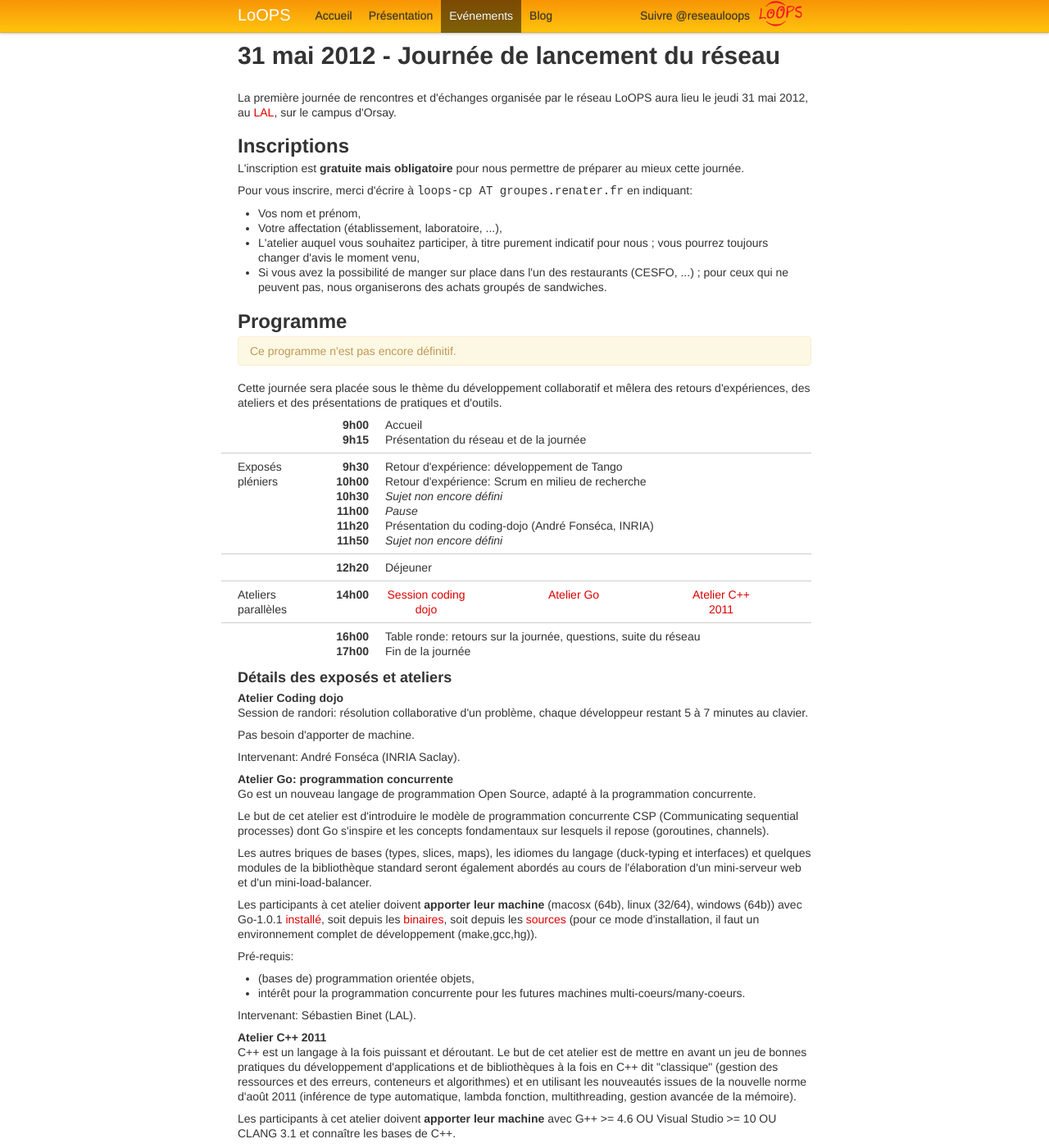
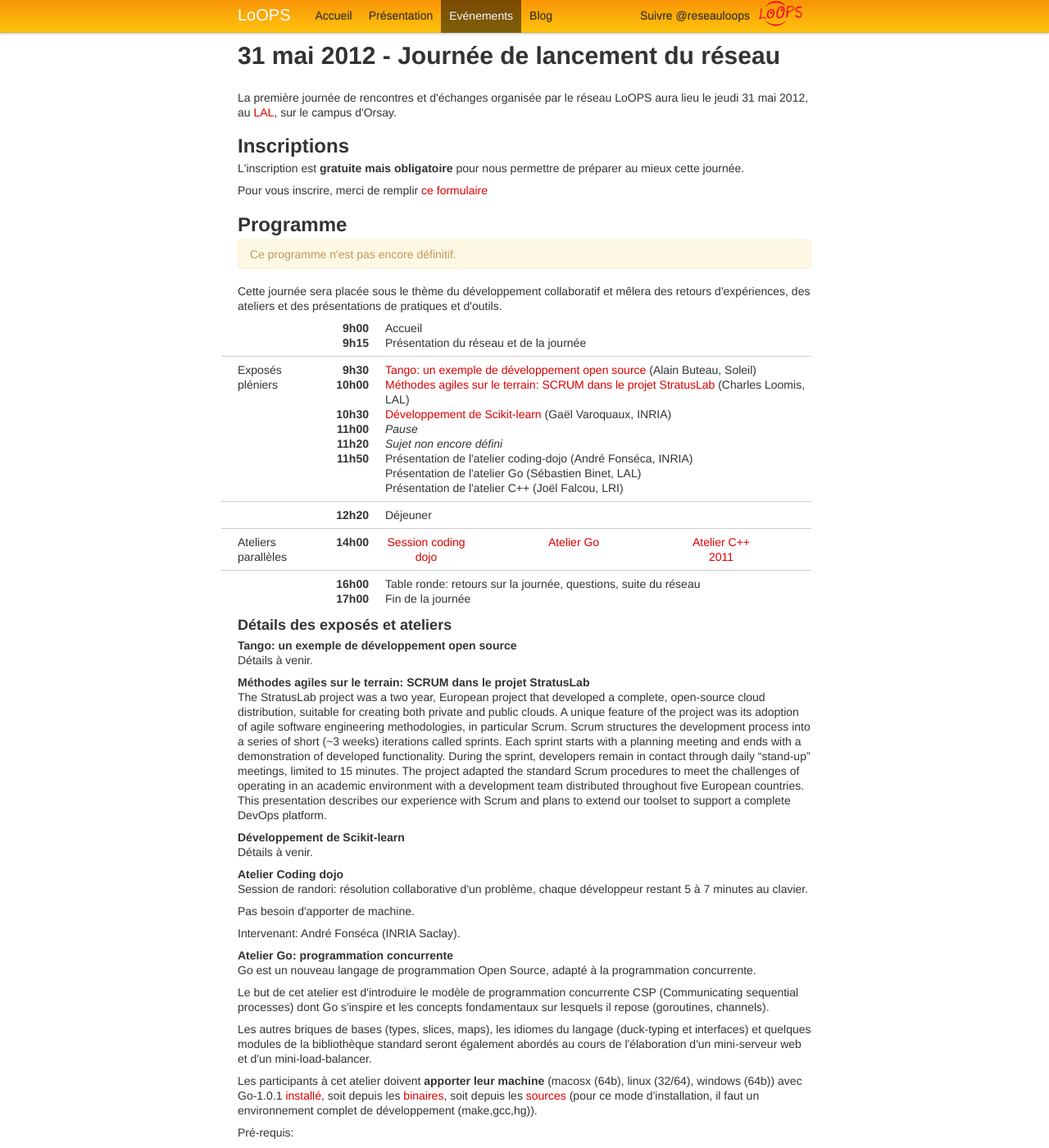
Before and after one commit to reseau-loops/reseau-loops.github.com, a Jekyll site: the page built from journee_2012_05_31.html, in a window 1280 px wide and 1400 px high. Shown: the whole window at 82% size. Built offline with Jekyll 4.4.1, drawn with Linux system fonts in a browser that asks for light colours; Markdown is read by kramdown in place of the engine named in the settings; comment, search, counter and statistics services are not loaded.

Commit message:
maj programme; lien vers formulaire d'inscription

```diff
--- a/journee_2012_05_31.html
+++ b/journee_2012_05_31.html
@@ -16,8 +16,11 @@
 de préparer au mieux cette journée.
 </p>
 <p>
-Pour vous inscrire, merci d'écrire à <tt>loops-cp AT groupes.renater.fr</tt> en indiquant:
+Pour vous inscrire, merci de remplir
+<a href="http://indico2.lal.in2p3.fr/indico/confRegistrationFormDisplay.py/display?confId=1844">ce formulaire</a>
 </p>
+<!--
+ 'écrire à <tt>loops-cp AT groupes.renater.fr</tt> en indiquant:
 <ul>
 <li>Vos nom et prénom,</li>
 <li>Votre affectation (établissement, laboratoire, ...),</li>
@@ -26,6 +29,7 @@
 <li>Si vous avez la possibilité de manger sur place dans l'un des restaurants (CESFO, ...) ;
   pour ceux qui ne peuvent pas, nous organiserons des achats groupés de sandwiches.</li>
 </ul>
+-->
 
 <h2>Programme</h2>
 <div class="alert alert-warning">
@@ -55,15 +59,15 @@
   <div class="span10">
     <div class="row">
       <div class="span1 time">9h30</div>
-      <div class="span9">Retour d'expérience: développement de Tango</div>
+      <div class="span9"><a href="#tango">Tango: un exemple de développement open source</a> (Alain Buteau, Soleil)</div>
     </div>
     <div class="row">
       <div class="span1 time">10h00</div>
-      <div class="span9">Retour d'expérience: Scrum en milieu de recherche</div>
+      <div class="span9"><a href="#scrum">Méthodes agiles sur le terrain: SCRUM dans le projet StratusLab</a> (Charles Loomis, LAL)</div>
     </div>
     <div class="row">
       <div class="span1 time">10h30</div>
-      <div class="span9"><i>Sujet non encore défini</i><!--Présentation de Github ou Bitbucket et pratiques associées--></div>
+      <div class="span9"><a href="#sklearn">Développement de Scikit-learn</a> (Gaël Varoquaux, INRIA)</div>
     </div>
     <div class="row">
       <div class="span1 time">11h00</div>
@@ -71,11 +75,19 @@
     </div>
     <div class="row">
       <div class="span1 time">11h20</div>
-      <div class="span9">Présentation du coding-dojo (André Fonséca, INRIA)</div>
+      <div class="span9"><i>Sujet non encore défini</i><!--Présentation du coding-sprint--></div>
     </div>
     <div class="row">
       <div class="span1 time">11h50</div>
-      <div class="span9"><i>Sujet non encore défini</i><!--Présentation du coding-sprint--></div>
+      <div class="span9">Présentation de l'atelier coding-dojo (André Fonséca, INRIA)</div>
+    </div>
+    <div class="row">
+      <div class="span1 time">&nbsp;</div>
+      <div class="span9">Présentation de l'atelier Go (Sébastien Binet, LAL)</div>
+    </div>
+    <div class="row">
+      <div class="span1 time">&nbsp;</div>
+      <div class="span9">Présentation de l'atelier C++ (Joël Falcou, LRI)</div>
     </div>
   </div>
 </div>
@@ -114,6 +126,22 @@
 </div>
 
 <h3>Détails des exposés et ateliers</h3>
+
+<h4 id="tango">Tango: un exemple de développement open source</h4>
+<p>
+Détails à venir.
+</p>
+
+<h4 id="scrum">Méthodes agiles sur le terrain: SCRUM dans le projet StratusLab</h4>
+<p>
+The StratusLab project was a two year, European project that developed a complete, open-source cloud distribution, suitable for creating both private and public clouds. A unique feature of the project was its adoption of agile software engineering methodologies, in particular Scrum. Scrum structures the development process into a series of short (~3 weeks) iterations called sprints. Each sprint starts with a planning meeting and ends with a demonstration of developed functionality. During the sprint, developers remain in contact through daily “stand-up” meetings, limited to 15 minutes. The project adapted the standard Scrum procedures to meet the challenges of operating in an academic environment with a development team distributed throughout five European countries. This presentation describes our experience with Scrum and plans to extend our toolset to support a complete DevOps platform.
+</p>
+
+<h4 id="sklearn">Développement de Scikit-learn</h4>
+<p>
+Détails à venir.
+</p>
+
 <h4 id="dojo">Atelier Coding dojo</h4>
 <p>
 Session de randori: résolution collaborative d'un problème, chaque développeur
```
